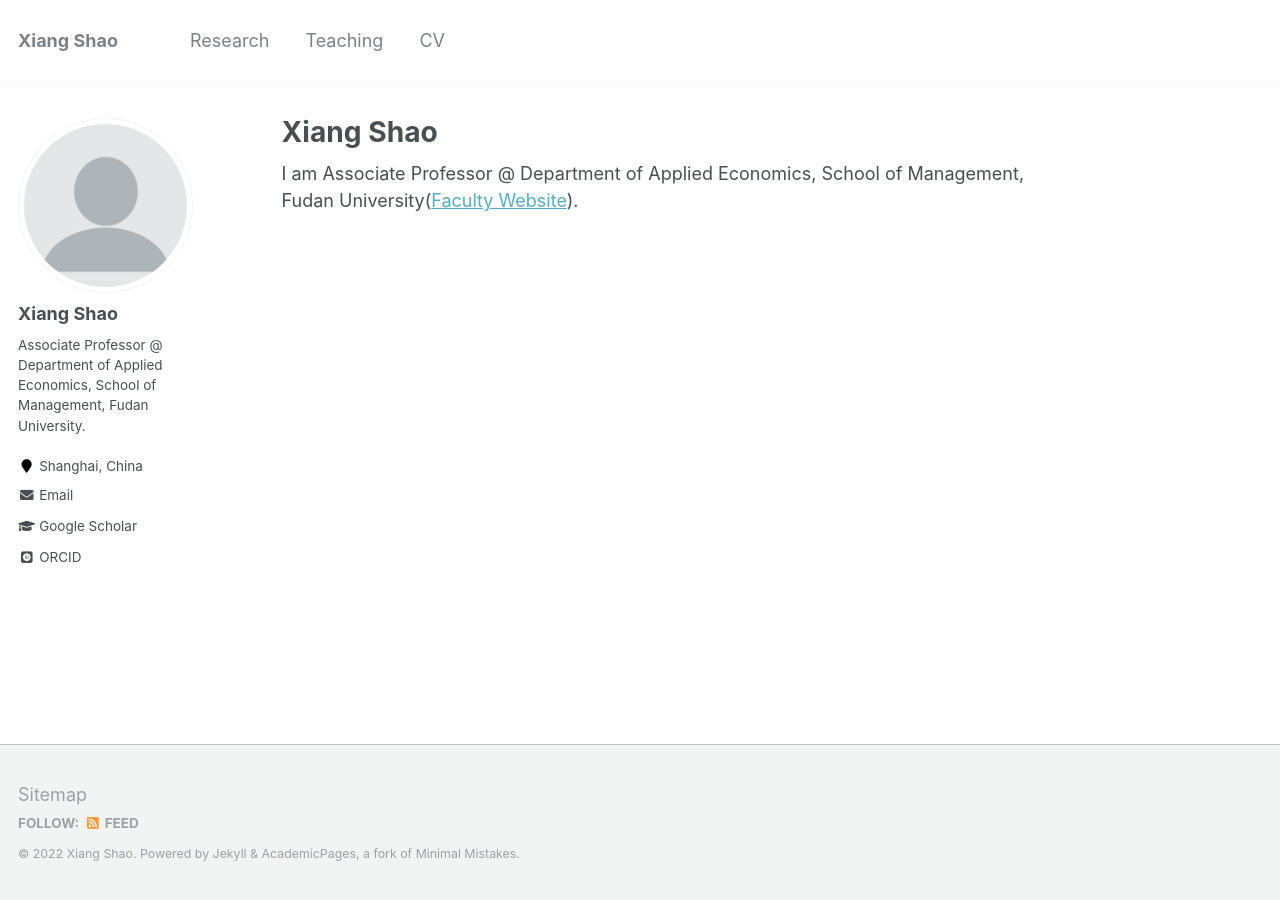
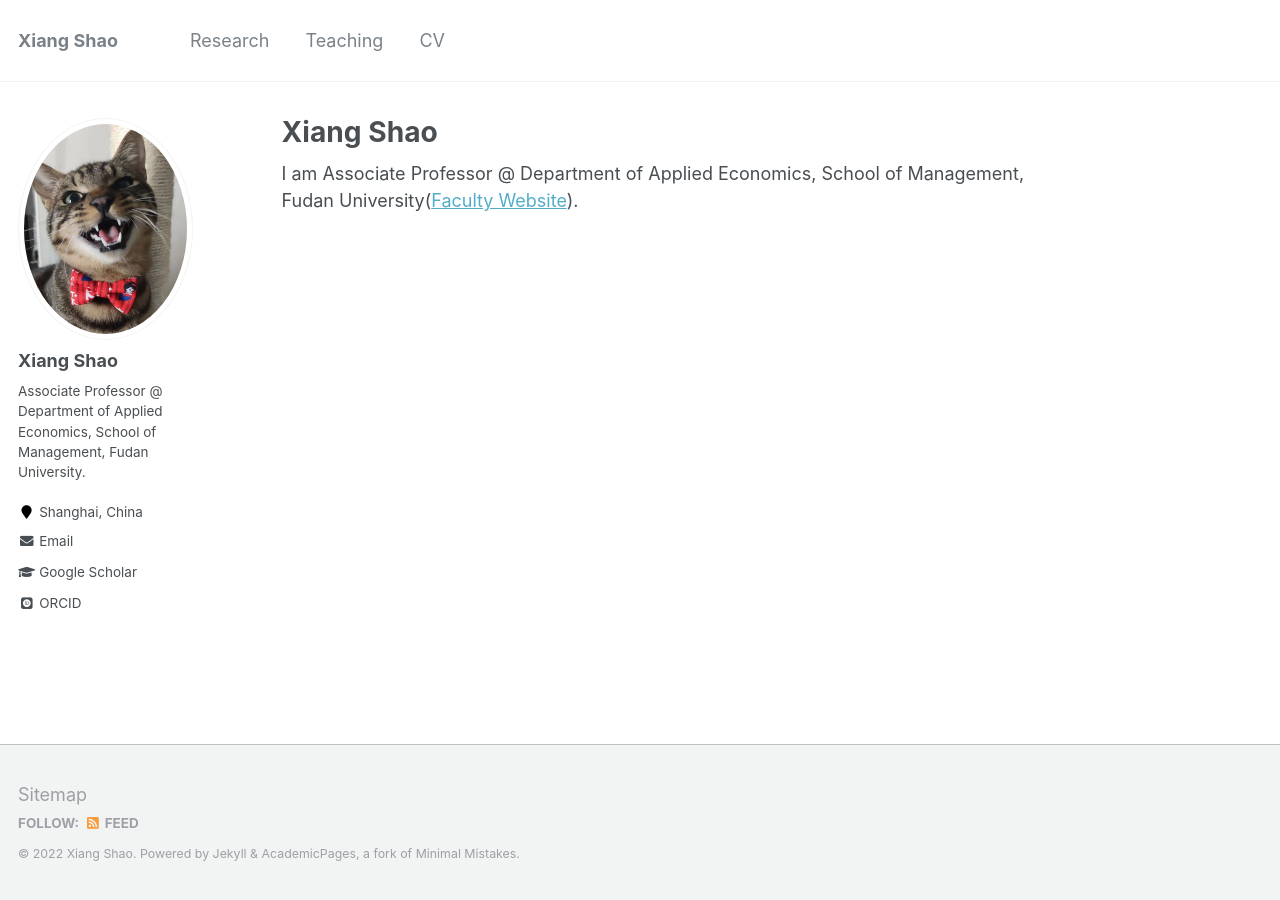
Before and after one commit to xiangshao/xiangshao.github.io, a Jekyll site: the page built from _pages/about.md, in a window 1280 px wide. Built offline with Jekyll 4.4.1, drawn with Linux system fonts in a browser that asks for light colours; some web fonts are replaced.

Commit message:
Update _config.yml

```diff
--- a/_config.yml
+++ b/_config.yml
@@ -81,7 +81,7 @@ analytics:
 # Site Author
 author:
   name             : "Xiang Shao"
-  avatar           : "profile.png"
+  avatar           : "微信图片_20220524195205.jpg"
   bio              : "Associate Professor @ Department of Applied Economics, School of Management, Fudan University."
   location         : "Shanghai, China"
   employer         :
```
